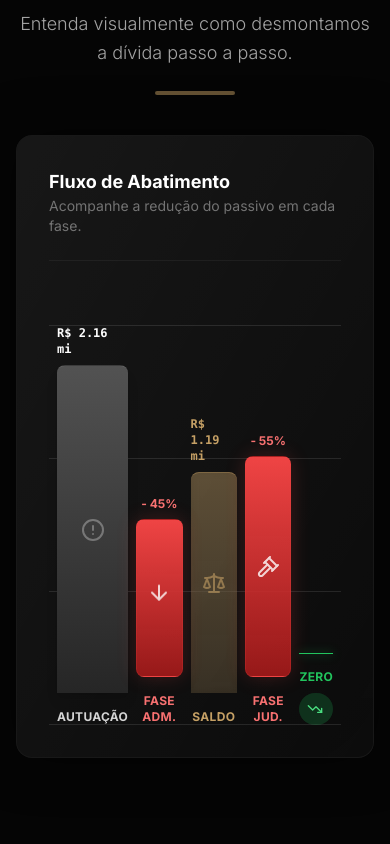
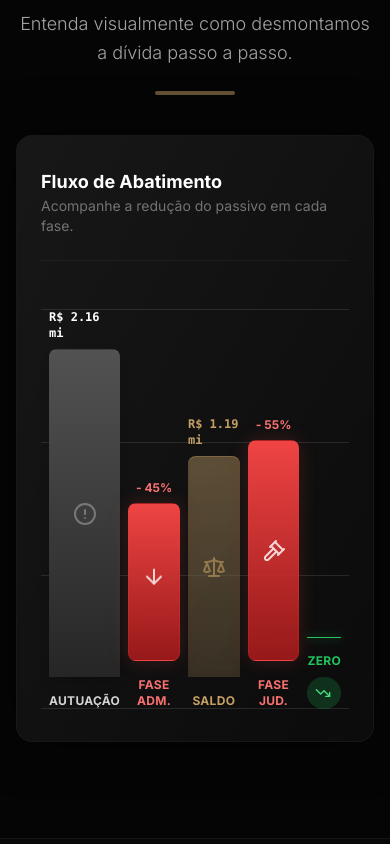
Before and after one commit to sidneyarfe/relatorio-nutriterapica, a React (Vite) app: page / in a window 390 px wide. Shown: the part 8500-9344 px from the top of the page. Built offline with nearby package versions, Linux system fonts and the light colour scheme.

Commit message:
fix(ui): Adjust padding and spacing in cards
Refine the layout of `GlassCard` components in `WaterfallSection` and `NegotiationSection` by adjusting padding and vertical spacing. This improves visual hierarchy and consistency across different screen sizes.

```diff
--- a/components/NegotiationSection.tsx
+++ b/components/NegotiationSection.tsx
@@ -20,7 +20,7 @@ const NegotiationSection: React.FC = () => {
         </ScrollReveal>
 
         <ScrollReveal delay={0.2}>
-          <GlassCard className="p-10 border-gold/30 bg-gradient-to-br from-neutral-900/90 to-gold/5 overflow-hidden relative">
+          <GlassCard className="px-8 pt-10 pb-8 md:px-12 md:pt-12 md:pb-8 h-fit border-gold/30 bg-gradient-to-br from-neutral-900/90 to-gold/5 overflow-hidden relative">
 
             {/* Pulsing Status Indicator */}
             <div className="absolute top-6 right-6 flex items-center gap-2 px-3 py-1.5 rounded-full bg-red-500/10 border border-red-500/20 animate-pulse">
--- a/components/WaterfallSection.tsx
+++ b/components/WaterfallSection.tsx
@@ -40,10 +40,10 @@ const WaterfallSection: React.FC = () => {
         </ScrollReveal>
 
         <ScrollReveal delay={0.2}>
-            <GlassCard className="p-8 md:p-12 border-white/5 bg-neutral-900/40 backdrop-blur-3xl shadow-[0_0_50px_rgba(0,0,0,0.5)]">
+            <GlassCard className="px-6 pt-8 pb-8 md:px-12 md:pt-12 md:pb-8 h-fit border-white/5 bg-neutral-900/40 backdrop-blur-3xl shadow-[0_0_50px_rgba(0,0,0,0.5)]">
 
                 {/* Header Explicativo */}
-                <div className="flex items-center justify-between mb-16 border-b border-white/5 pb-6">
+                <div className="flex items-center justify-between mb-12 border-b border-white/5 pb-6">
                     <div>
                         <h3 className="text-white font-bold text-lg">Fluxo de Abatimento</h3>
                         <p className="text-neutral-500 text-sm">Acompanhe a redução do passivo em cada fase.</p>
```
